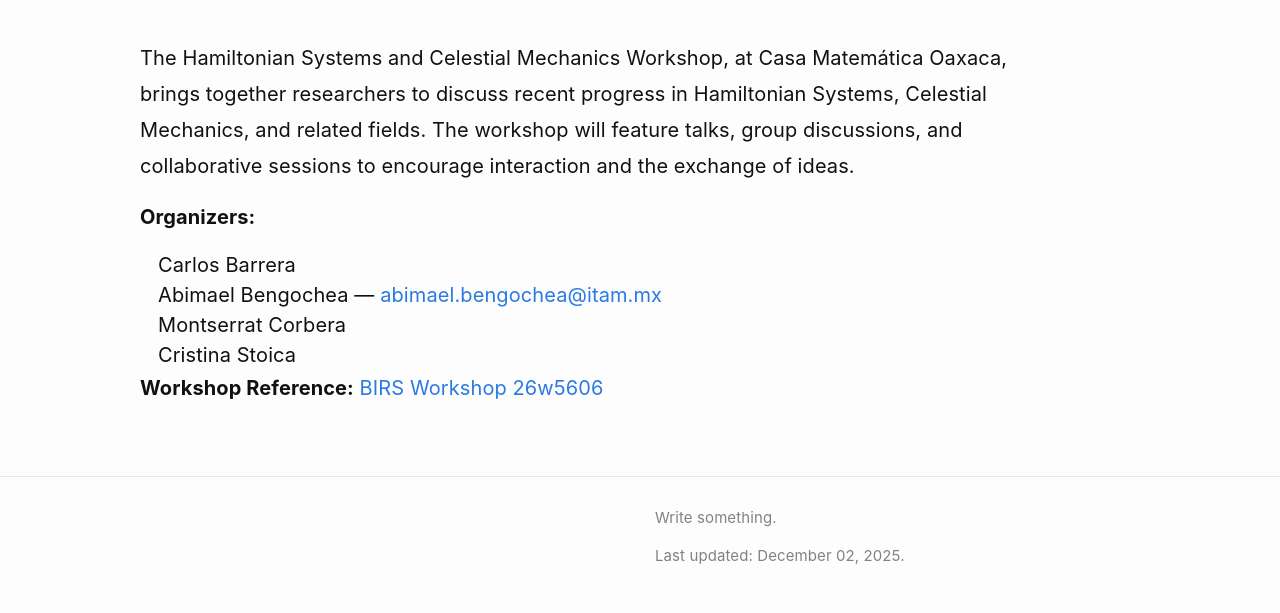
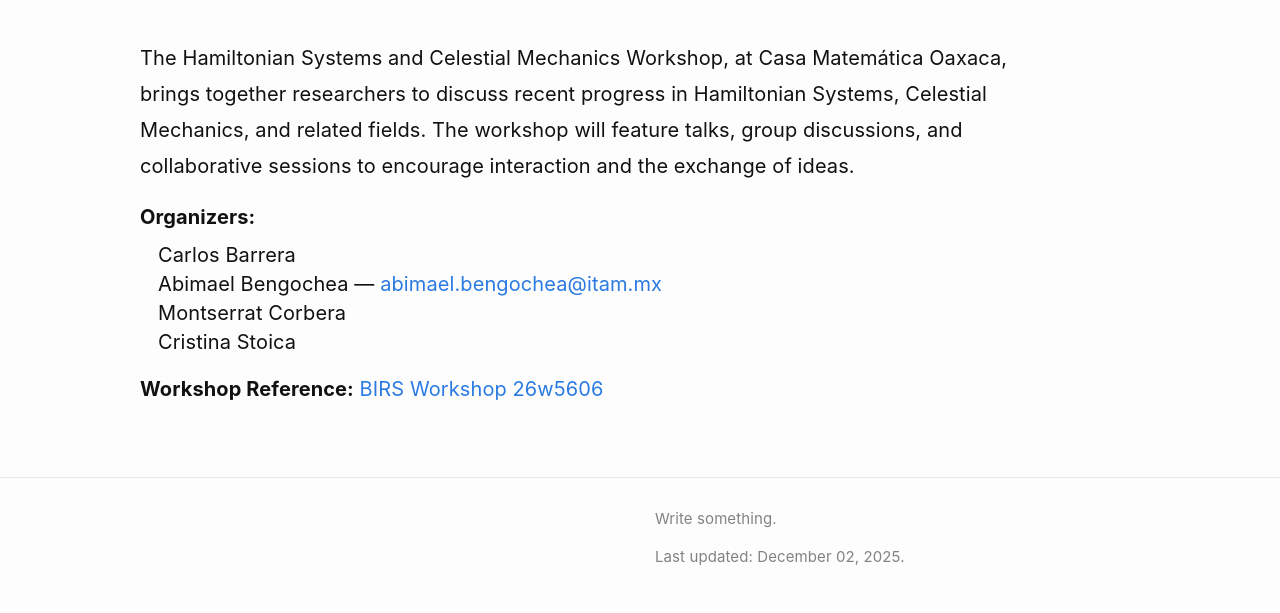
Before and after one commit to celmechcongress2026/celmechcongress2026.github.io, a Jekyll site: the page built from index.md, in a window 1280 px wide. Shown: the part 540-1153 px from the top of the page. Built offline with Jekyll 4.4.1, drawn with Linux system fonts in a browser that asks for light colours.

Commit message:
Update index.md

```diff
--- a/index.md
+++ b/index.md
@@ -16,19 +16,18 @@ layout: home
     The Hamiltonian Systems and Celestial Mechanics Workshop, at Casa Matemática Oaxaca, brings together researchers to discuss recent progress in Hamiltonian Systems, Celestial Mechanics, and related fields. The workshop will feature talks, group discussions, and collaborative sessions to encourage interaction and the exchange of ideas.
   </p>
 
-<p><strong>Organizers:</strong></p>
+<p style="margin-bottom: 6px;"><strong>Organizers:</strong></p>
 
-<div style="margin-left: 18px; line-height: 1.5;">
+<div style="margin-left: 18px; line-height: 1.45; margin-bottom: 14px;">
   Carlos Barrera<br>
   Abimael Bengochea — <a href="mailto:abimael.bengochea@itam.mx">abimael.bengochea@itam.mx</a><br>
   Montserrat Corbera<br>
   Cristina Stoica
 </div>
 
-  <p>
-    <strong>Workshop Reference:</strong>
-    <a href="https://www.birs.ca/events/2026/5-day-workshops/26w5606" target="_blank" rel="noopener noreferrer">
-      BIRS Workshop 26w5606
-    </a>
-  </p>
-</section>
+<p>
+  <strong>Workshop Reference:</strong>
+  <a href="https://www.birs.ca/events/2026/5-day-workshops/26w5606" target="_blank" rel="noopener noreferrer">
+    BIRS Workshop 26w5606
+  </a>
+</p>
```
